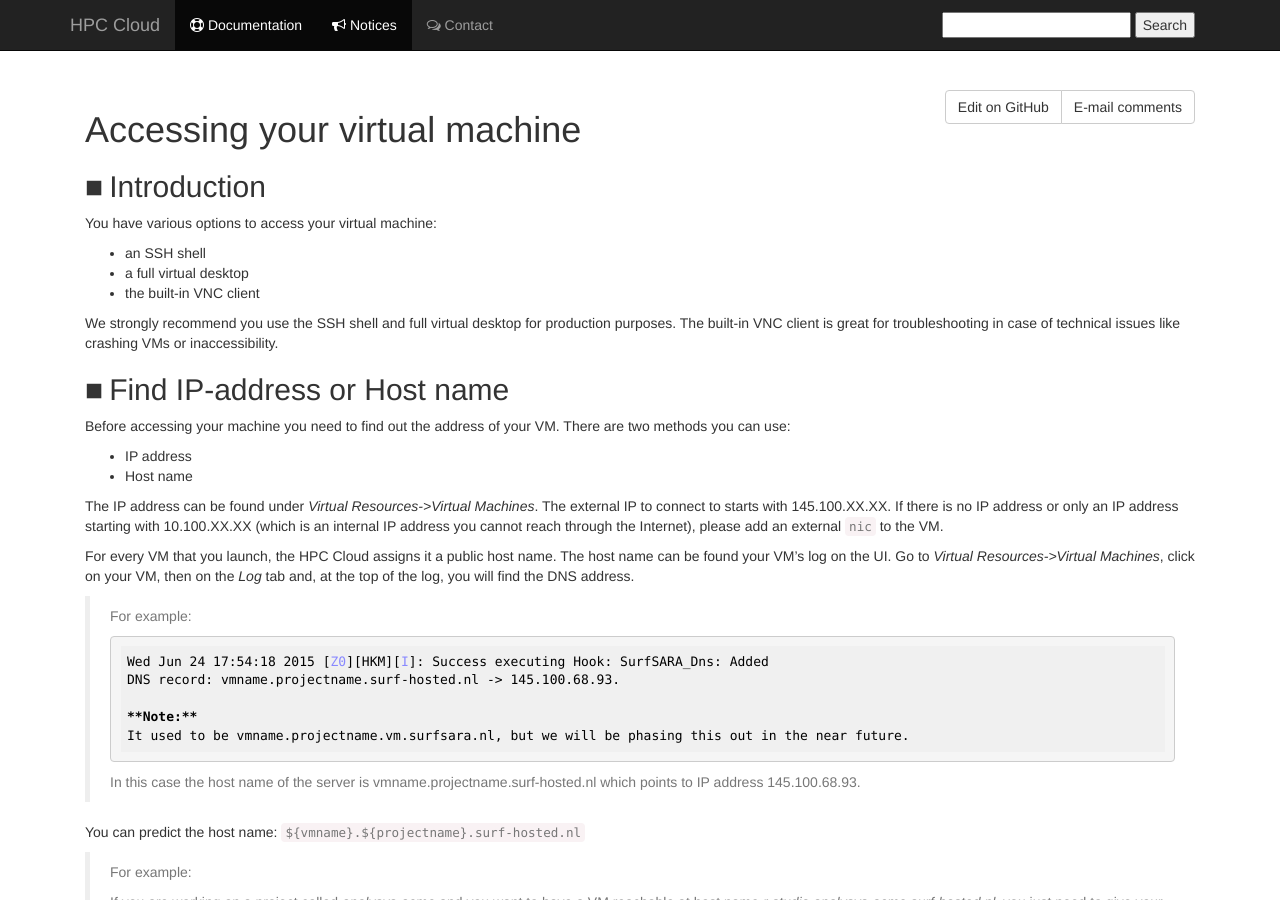
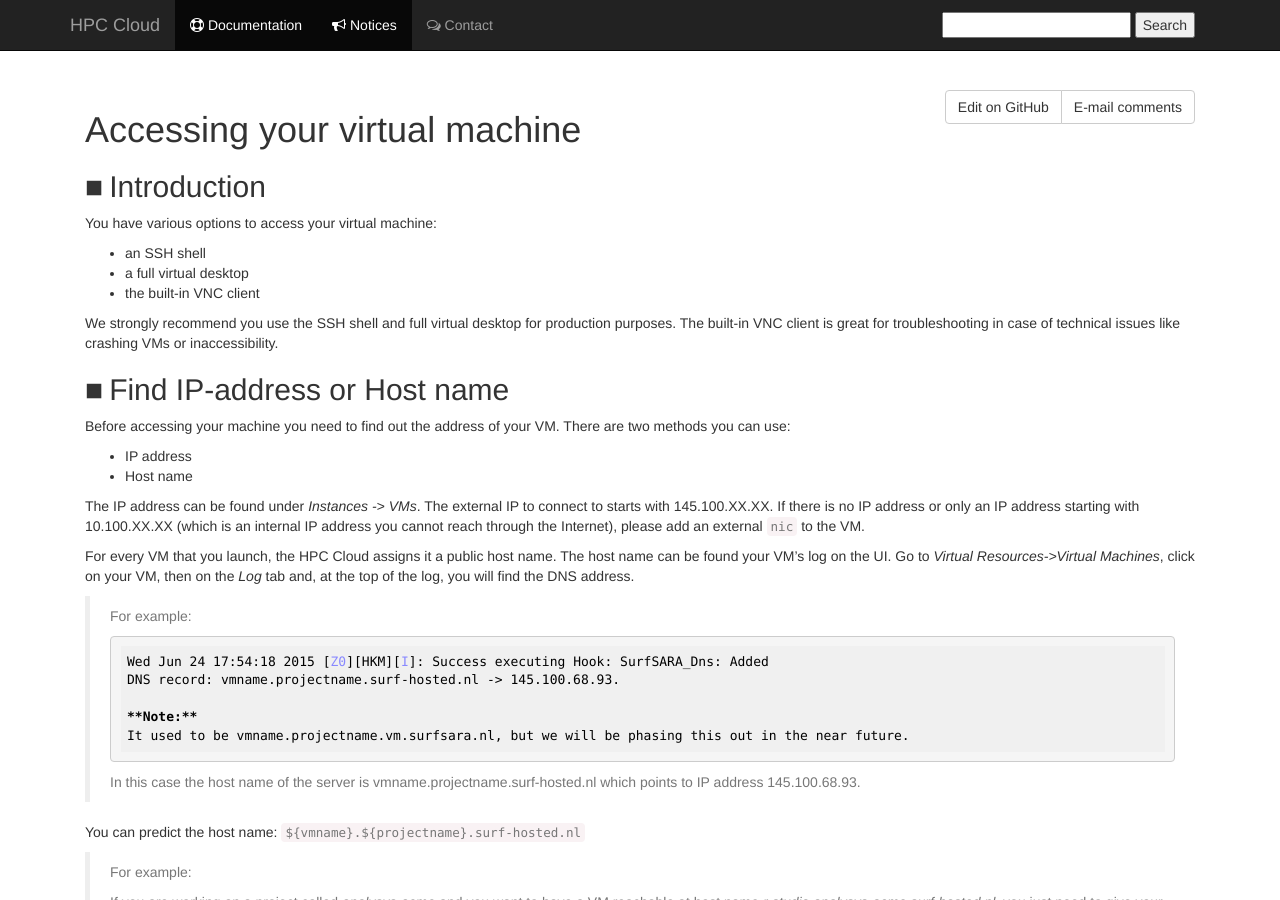
Before and after one commit to sara-nl/clouddocs, a Jekyll site: the page built from access-your-VM.markdown, in a window 1280 px wide and 900 px high. Built offline with Jekyll 4.4.1, drawn with Linux system fonts in a browser that asks for light colours; nearby versions of some CDN libraries; our own code applies the rules of GitHub Pages for plain Markdown files.

Commit message:
Update access-your-VM.markdown

```diff
--- a/access-your-VM.markdown
+++ b/access-your-VM.markdown
@@ -20,7 +20,7 @@ Before accessing your machine you need to find out the address of your VM. There
 * IP address
 * Host name
 
-The IP address can be found under _Virtual Resources->Virtual Machines_. The external IP to connect to starts with 145.100.XX.XX. If there is no IP address or only an IP address starting with 10.100.XX.XX (which is an internal IP address you cannot reach through the Internet), please add an external `nic` to the VM.
+The IP address can be found under _Instances -> VMs_. The external IP to connect to starts with 145.100.XX.XX. If there is no IP address or only an IP address starting with 10.100.XX.XX (which is an internal IP address you cannot reach through the Internet), please add an external `nic` to the VM.
 
 For every VM that you launch, the HPC Cloud assigns it a public host name. The host name can be found your VM's log on the UI. Go to _Virtual Resources->Virtual Machines_, click on your VM, then on the _Log_ tab and, at the top of the log, you will find the DNS address.
 
```
